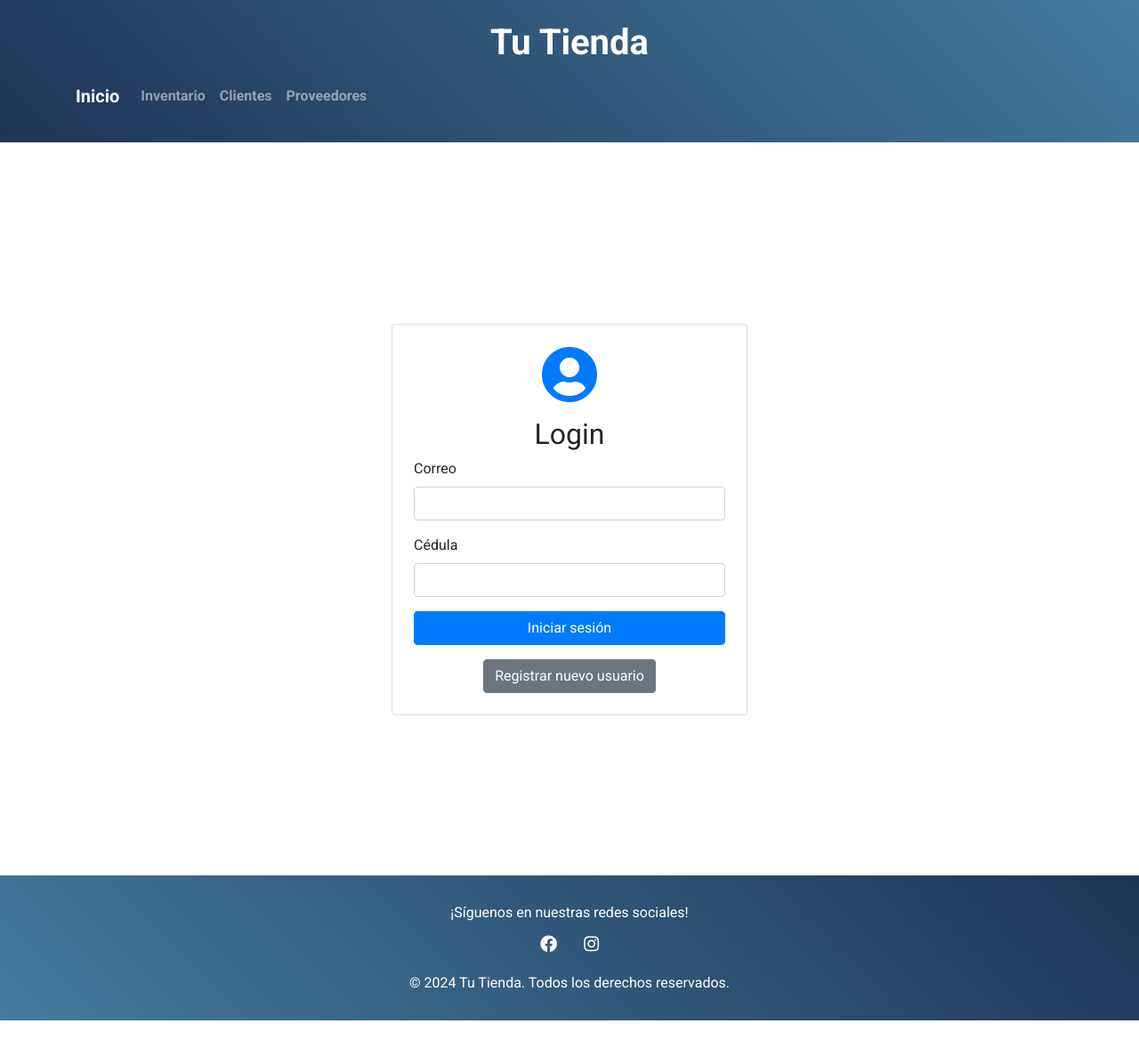
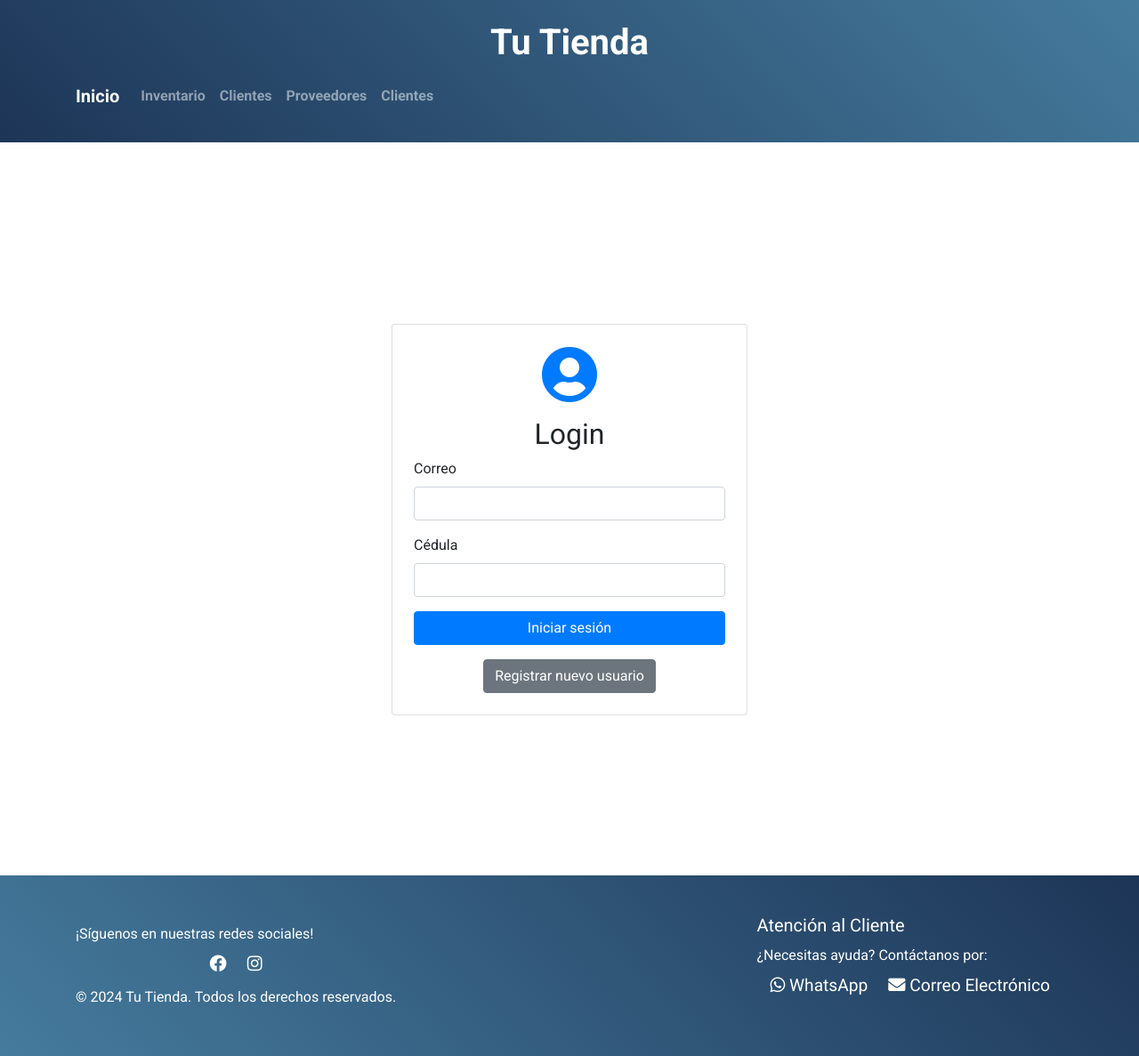
Before and after one commit to 13Juanpaxd/python, a Flask app: page / in a window 1280 px wide. Shown: the whole page at 89% size. Before the commit the page ends 1147 px from the top, so only its background shows below. Run offline with Flask 3, Linux system fonts and the light colour scheme; some libraries are stand-ins or nearby versions.

Commit message:
LISTOOOO

```diff
--- a/app.py
+++ b/app.py
@@ -9,30 +9,59 @@ os.makedirs(app.config['UPLOAD_FOLDER'], exist_ok=True)
 
 def get_db_connection():
     connection = cx_Oracle.connect(
-        user='Proyecto',
-        password='Proyecto',
-        dsn='localhost:1521/orcl',
+        user='Proyecto1',
+        password='Proyecto1',
+        dsn='localhost:1521/xe',
         encoding='UTF-8'
     )
     return connection
 
 @app.route('/', methods=['GET', 'POST'])
 def login():
+    """
+    Esta función maneja la lógica de inicio de sesión.
+
+    Permite a los usuarios iniciar sesión como administradores o usuarios regulares.
+    Verifica las credenciales ingresadas y redirige al usuario a la página correspondiente.
+    """
+
     if request.method == 'POST':
+        # Obtener los datos del formulario
         correo = request.form['correo']
         cedula = request.form['cedula']
-        conn = get_db_connection()
-        cursor = conn.cursor()
-        cursor.execute('SELECT ID_Cliente FROM FIDE_CLIENTES_TB WHERE Correo = :correo AND Cedula = :cedula', {'correo': correo, 'cedula': cedula})
-        user = cursor.fetchone()
-        cursor.close()
-        conn.close()
-        if user:
-            session['user_id'] = user[0]
-            return redirect(url_for('index'))
+
+        # Verificar si es un administrador
+        if correo == 'ADMIN@ADMIN.AD' and cedula == '987654321':
+            # Inicio de sesión exitoso para administrador
+            session['user_id'] = 1  # Reemplaza 1 con el ID real del administrador en tu base de datos
+            session['is_admin'] = True
+            return redirect(url_for('index'))  # Redirigir al panel de administrador
+
+        # Verificar si es un usuario regular
         else:
-            flash('Correo o cédula incorrectos. Inténtelo de nuevo.')
+            # Conectar a la base de datos y buscar al usuario
+            conn = get_db_connection()
+            cursor = conn.cursor()
+            cursor.execute('SELECT ID_Cliente FROM FIDE_CLIENTES_TB WHERE Correo = :correo AND Cedula = :cedula', {'correo': correo, 'cedula': cedula})
+            user = cursor.fetchone()
+            cursor.close()
+            conn.close()
+
+            # Si se encontró al usuario, iniciar sesión
+            if user:
+                session['user_id'] = user[0]
+                session['is_admin'] = False
+                return redirect(url_for('home'))  # Redirigir a la página principal del usuario
+
+            # Si no se encontró al usuario, mostrar un mensaje de error
+            else:
+                flash('Correo o cédula incorrectos. Inténtelo de nuevo.')
+
+    # Mostrar el formulario de inicio de sesión
     return render_template('login.html')
+@app.route('/home')
+def home():
+    return render_template('home.html')
 
 @app.route('/index')
 def index():
@@ -300,5 +329,7 @@ def proveedores():
     conn.close()
     return render_template('proveedores.html', proveedores=proveedores)
 
+
+
 if __name__ == '__main__':
     app.run(debug=True)
--- a/templates/base.html
+++ b/templates/base.html
@@ -104,6 +104,10 @@
                         <li class="nav-item">
                             <a class="nav-link" href="{{ url_for('proveedores') }}">Proveedores</a>
                         </li>
+                        <li class="nav-item">
+                            <a class="nav-link" href="{{ url_for('clientes') }}">Clientes</a>
+                        </li>
+
                     </ul>
                     {% if session['user_id'] %}
                     <ul class="navbar-nav">
@@ -128,17 +132,44 @@
     </main>
 
     <!-- Footer -->
-    <footer>
-        <p>¡Síguenos en nuestras redes sociales!</p>
-        <ul>
-            <li>
-                <a href="https://www.facebook.com/tu_tienda" target="_blank"><i class="fab fa-facebook"></i></a>
-            </li>
-            <li>
-                <a href="https://www.instagram.com/tu_tienda" target="_blank"><i class="fab fa-instagram"></i></a>
-            </li>
-        </ul>
-        <p>&copy; 2024 Tu Tienda. Todos los derechos reservados.</p>
+    <footer class="footer">
+        <div class="container d-flex justify-content-between align-items-start py-4">
+            <!-- Sección izquierda: Redes sociales y derechos reservados -->
+            <div class="left-section text-left">
+                <p class="mb-2">¡Síguenos en nuestras redes sociales!</p>
+                <ul class="list-inline mb-2">
+                    <li class="list-inline-item">
+                        <a href="https://www.facebook.com/tu_tienda" target="_blank" class="text-white">
+                            <i class="fab fa-facebook"></i>
+                        </a>
+                    </li>
+                    <li class="list-inline-item">
+                        <a href="https://www.instagram.com/tu_tienda" target="_blank" class="text-white">
+                            <i class="fab fa-instagram"></i>
+                        </a>
+                    </li>
+                </ul>
+                <p>&copy; 2024 Tu Tienda. Todos los derechos reservados.</p>
+            </div>
+
+            <!-- Sección derecha: Atención al Cliente -->
+            <div class="right-section text-left">
+                <h5 class="mb-2">Atención al Cliente</h5>
+                <p class="mb-2">¿Necesitas ayuda? Contáctanos por:</p>
+                <ul class="list-inline mb-0">
+                    <li class="list-inline-item">
+                        <a href="https://wa.me/1234567890" target="_blank" class="text-white">
+                            <i class="fab fa-whatsapp"></i> WhatsApp
+                        </a>
+                    </li>
+                    <li class="list-inline-item">
+                        <a href="mailto:soporte@tutienda.com" class="text-white">
+                            <i class="fas fa-envelope"></i> Correo Electrónico
+                        </a>
+                    </li>
+                </ul>
+            </div>
+        </div>
     </footer>
 
     <!-- Bootstrap JS -->
```
Also changed, not shown: templates/clientes.html (added, +71 -0 lines), templates/home.html (added, +9 -0 lines).
